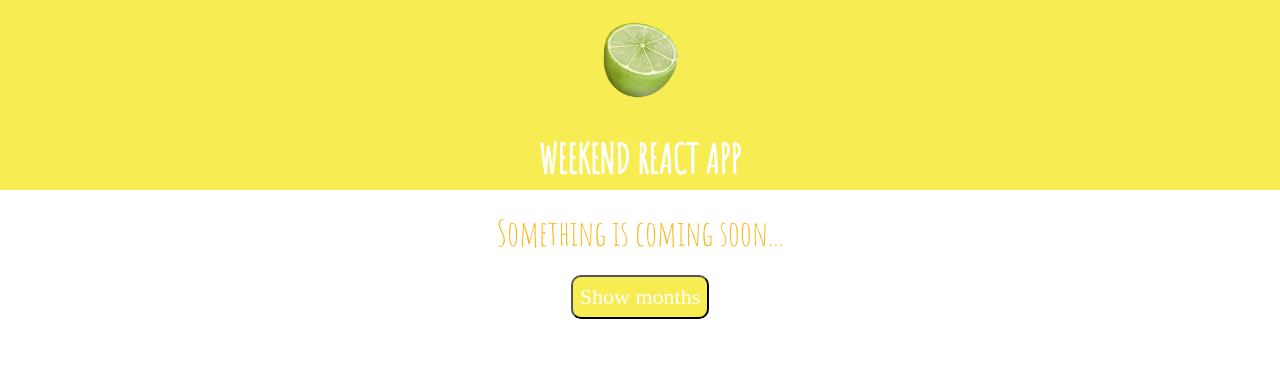
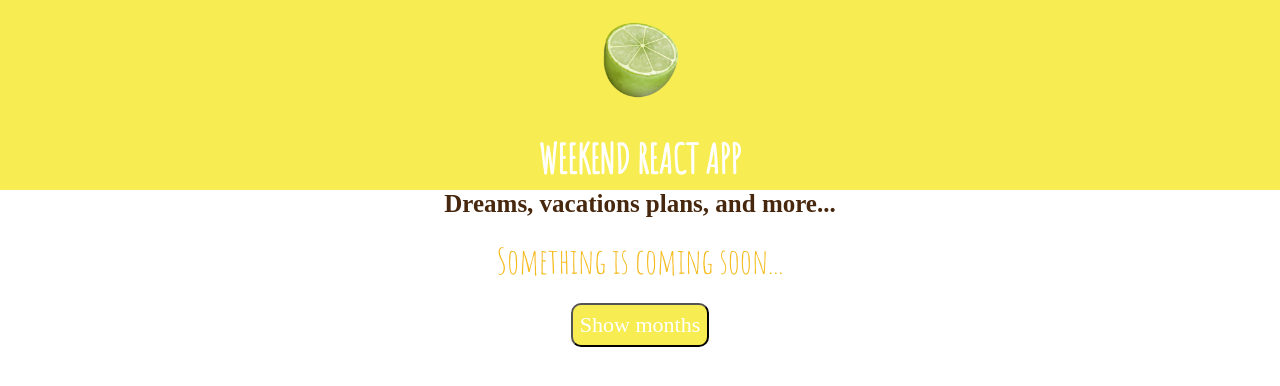
Before and after one commit to Loratadin/react-weekend-app, a React (Create React App) app: page / in a window 1280 px wide. Shown: the top 386 px of the page. Built offline with nearby package versions, Linux system fonts and the light colour scheme; a web font is replaced by a local one.

Commit message:
Assign classes

```diff
--- a/src/App.css
+++ b/src/App.css
@@ -47,3 +47,9 @@ p {
     transform: rotate(360deg);
   }
 }
+.orange {
+  color: #f5ba1c;
+}
+.bold {
+  font-weight: bold;
+}
--- a/src/App.js
+++ b/src/App.js
@@ -73,12 +73,16 @@ months = (
 
 style.backgroundColor = '#f5ba1c';
     }
+
+    let classes = ['red', 'bold'].join(' ');
+
     return (
       <div className="App">
         <header className="App-header">
           <img src="../lime.png" className="App-logo" alt="logo" />
           <h1 className="App-title">Weekend React App</h1>
         </header>
+        <p className={classes}>Dreams, vacations plans, and more...</p>
         <p className="App-intro">
           Something is coming soon...
         </p>
```
